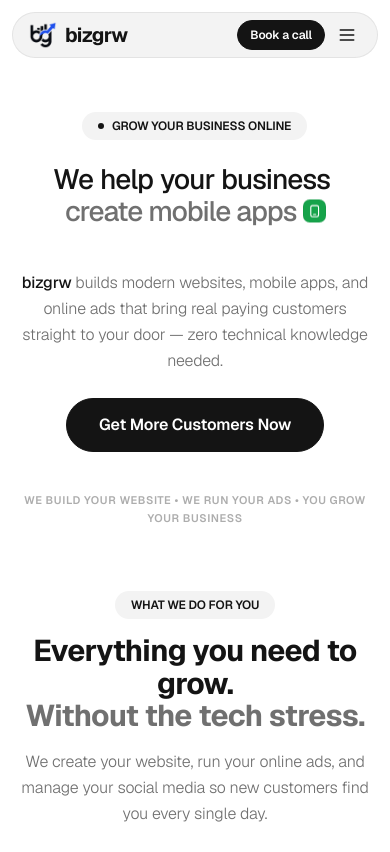
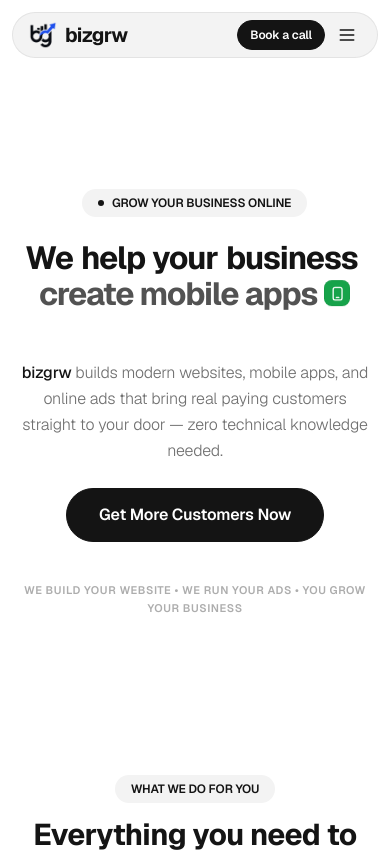
Before and after one commit to Dharsan15/bizzgroww-landingpage, a React (Vite) app: page / in a window 390 px wide. Shown: the top 852 px of the page. Built offline with nearby package versions, Linux system fonts and the light colour scheme.

Commit message:
responsiveness changes

```diff
--- a/src/components/Contact.jsx
+++ b/src/components/Contact.jsx
@@ -158,6 +158,7 @@
   return (
     <section id="contact" className="py-8 md:py-10 bg-white">
       <div className="mx-auto max-w-7xl px-4 sm:px-6 lg:px-8">
+        {/* Section Header */}
         <div className="text-center mb-10 md:mb-12">
           <span className="inline-block bg-[#f3f3f3] text-[#141414] text-xs font-semibold px-4 py-1.5 rounded-full mb-4">
             CONTACT US
--- a/src/components/Hero.jsx
+++ b/src/components/Hero.jsx
@@ -126,6 +126,13 @@
   const reduce = useReducedMotion()
   const [i, setI] = useState(0)
   const [rotated, setRotated] = useState(false)
+  const [isMobile, setIsMobile] = useState(() => (typeof window !== 'undefined' ? window.innerWidth < 768 : false))
+
+  useEffect(() => {
+    const handleResize = () => setIsMobile(window.innerWidth < 768)
+    window.addEventListener('resize', handleResize)
+    return () => window.removeEventListener('resize', handleResize)
+  }, [])
 
   // Rotation loop: pauses while tab is hidden, disabled for reduced motion
   useEffect(() => {
@@ -167,14 +174,14 @@
   return (
     <section
       id="home"
-      className="relative pt-28 pb-8 sm:pt-32 md:pt-36 md:pb-10 bg-white overflow-hidden"
+      className="relative min-h-[88svh] md:min-h-0 pt-28 pb-12 sm:pt-32 md:pt-36 md:pb-10 bg-white overflow-hidden flex flex-col justify-center md:block"
     >
       <div className="relative mx-auto max-w-6xl px-4 sm:px-6 lg:px-8 text-center flex flex-col items-center">
         {/* Eyebrow: Mobbin soft stadium pill */}
         <motion.div
-          initial={reduce ? false : { opacity: 0, filter: 'blur(8px)', y: 6 }}
+          initial={reduce ? false : { opacity: 0, filter: isMobile ? 'blur(6px)' : 'blur(8px)', y: 6 }}
           animate={{ opacity: 1, filter: 'blur(0px)', y: 0 }}
-          transition={{ duration: 0.75, ease: EASE }}
+          transition={{ duration: isMobile ? 0.5 : 0.75, ease: EASE }}
           style={{ willChange: 'filter, opacity, transform' }}
           className="inline-flex items-center gap-2 bg-[#f3f3f3] text-[#141414] text-xs font-semibold px-4 py-1.5 rounded-full mb-6 sm:mb-8"
         >
@@ -193,10 +200,10 @@
           aria-hidden="true"
           style={{
             fontFamily: "'Geist', -apple-system, sans-serif",
-            fontSize: 'clamp(28px, 6.8vw, 84px)',
-            lineHeight: 1.1,
+            fontSize: isMobile ? 'clamp(32px, 7.5vw, 86px)' : 'clamp(36px, 7.2vw, 88px)',
+            lineHeight: isMobile ? 1.08 : 1.05,
             letterSpacing: '-0.035em',
-            fontWeight: 500,
+            fontWeight: isMobile ? 700 : 500,
             maxWidth: 1250,
             width: '100%',
           }}
@@ -216,9 +223,9 @@
                     display: 'inline-block',
                     willChange: 'filter, opacity, transform',
                   }}
-                  initial={reduce ? false : { y: 16, opacity: 0, filter: 'blur(16px)' }}
+                  initial={reduce ? false : { y: isMobile ? 12 : 16, opacity: 0, filter: isMobile ? 'blur(8px)' : 'blur(16px)' }}
                   animate={{ y: 0, opacity: 1, filter: 'blur(0px)' }}
-                  transition={{ duration: 0.95, ease: EASE, delay: 0.15 + idx * 0.08 }}
+                  transition={{ duration: isMobile ? 0.55 : 0.95, ease: EASE, delay: isMobile ? (0.05 + idx * 0.05) : (0.15 + idx * 0.08) }}
                 >
                   {word}
                 </motion.span>
@@ -226,15 +233,16 @@
             ))}
           </div>
 
-          {/* Dissolving Rotating Phrase in Mobbin Muted #707070 */}
+          {/* Dissolving Rotating Phrase in Mobbin Muted */}
           <div className="hero-phrase-container">
             <AnimatePresence>
               <motion.span
                 key={i}
                 style={{
                   gridArea: '1 / 1',
-                  color: '#707070',
+                  color: isMobile ? '#525252' : '#707070',
                   display: 'block',
+                  fontWeight: isMobile ? 700 : 500,
                   willChange: 'filter, opacity, transform',
                 }}
                 initial={
@@ -242,7 +250,7 @@
                     ? false
                     : {
                         opacity: 0,
-                        filter: 'blur(16px)',
+                        filter: isMobile ? 'blur(12px)' : 'blur(16px)',
                         y: 8,
                       }
                 }
@@ -251,17 +259,17 @@
                   filter: 'blur(0px)',
                   y: 0,
                   transition: {
-                    duration: 0.7,
+                    duration: isMobile ? 0.6 : 0.7,
                     ease: EASE,
-                    delay: rotated ? 0.15 : 0.45,
+                    delay: rotated ? 0.15 : (isMobile ? 0.28 : 0.45),
                   },
                 }}
                 exit={{
                   opacity: 0,
-                  filter: 'blur(16px)',
+                  filter: isMobile ? 'blur(12px)' : 'blur(16px)',
                   y: -8,
                   transition: {
-                    duration: 0.5,
+                    duration: isMobile ? 0.45 : 0.5,
                     ease: EASE,
                   },
                 }}
@@ -303,9 +311,9 @@
 
         {/* Subtitle: Clean light weight counterpoint to heading */}
         <motion.p
-          initial={reduce ? false : { opacity: 0, y: 14, filter: 'blur(10px)' }}
+          initial={reduce ? false : { opacity: 0, y: isMobile ? 10 : 14, filter: isMobile ? 'blur(8px)' : 'blur(10px)' }}
           animate={{ opacity: 1, y: 0, filter: 'blur(0px)' }}
-          transition={{ duration: 0.9, ease: EASE, delay: 0.85 }}
+          transition={{ duration: isMobile ? 0.55 : 0.9, ease: EASE, delay: isMobile ? 0.35 : 0.85 }}
           style={{ willChange: 'filter, opacity, transform' }}
           className="mt-2 sm:mt-4 text-base sm:text-lg md:text-xl font-[300] text-[#707070] leading-relaxed max-w-2xl mx-auto"
         >
@@ -314,9 +322,9 @@
 
         {/* Primary Action Button — Ink Black Stadium Pill */}
         <motion.div
-          initial={reduce ? false : { opacity: 0, y: 12, filter: 'blur(8px)' }}
+          initial={reduce ? false : { opacity: 0, y: isMobile ? 10 : 12, filter: isMobile ? 'blur(6px)' : 'blur(8px)' }}
           animate={{ opacity: 1, y: 0, filter: 'blur(0px)' }}
-          transition={{ duration: 0.85, ease: EASE, delay: 1.05 }}
+          transition={{ duration: isMobile ? 0.55 : 0.85, ease: EASE, delay: isMobile ? 0.45 : 1.05 }}
           style={{ willChange: 'filter, opacity, transform' }}
           className="flex items-center justify-center mt-6 sm:mt-8"
         >
@@ -330,9 +338,9 @@
 
         {/* Bottom Kicker in Muted Gray */}
         <motion.p
-          initial={reduce ? false : { opacity: 0, filter: 'blur(6px)' }}
+          initial={reduce ? false : { opacity: 0, filter: isMobile ? 'blur(4px)' : 'blur(6px)' }}
           animate={{ opacity: 1, filter: 'blur(0px)' }}
-          transition={{ duration: 0.85, ease: EASE, delay: 1.25 }}
+          transition={{ duration: isMobile ? 0.55 : 0.85, ease: EASE, delay: isMobile ? 0.55 : 1.25 }}
           style={{ willChange: 'filter, opacity, transform' }}
           className="mt-10 sm:mt-14 text-[11px] sm:text-xs font-semibold tracking-wider text-[#adadad] uppercase max-w-md sm:max-w-none mx-auto leading-relaxed"
         >
--- a/src/components/Process.jsx
+++ b/src/components/Process.jsx
@@ -1,3 +1,8 @@
+import { useState, useEffect } from 'react'
+import { motion } from 'framer-motion'
+
+const EASE = [0.16, 1, 0.3, 1]
+
 const steps = [
   {
     num: '01',
@@ -26,9 +31,23 @@
 ]
 
 export default function Process() {
+  const [isMobile, setIsMobile] = useState(() => (typeof window !== 'undefined' ? window.innerWidth < 768 : false))
+
+  useEffect(() => {
+    const handleResize = () => setIsMobile(window.innerWidth < 768)
+    window.addEventListener('resize', handleResize)
+    return () => window.removeEventListener('resize', handleResize)
+  }, [])
+
   return (
     <section id="process" className="py-8 md:py-10 bg-white">
       <div className="mx-auto max-w-7xl px-4 sm:px-6 lg:px-8 text-center">
+        <motion.div
+          initial={isMobile ? { opacity: 0, y: 32 } : false}
+          whileInView={isMobile ? { opacity: 1, y: 0 } : false}
+          viewport={isMobile ? { once: true, amount: 0.25 } : undefined}
+          transition={{ duration: 0.65, ease: EASE }}
+        >
           <span className="inline-block bg-[#f3f3f3] text-[#141414] text-xs font-semibold px-4 py-1.5 rounded-full mb-4">
             HOW IT WORKS
           </span>
@@ -41,12 +60,17 @@
           <p className="mt-4 text-base sm:text-lg font-[300] text-[#707070] max-w-2xl mx-auto mb-10 md:mb-12 leading-relaxed">
             A simple, stress-free process to take your business online and bring in new customers.
           </p>
+        </motion.div>
 
         {/* 4-Step Grid — Mobbin 24px cards with hairline outlines */}
         <div className="grid grid-cols-1 sm:grid-cols-2 lg:grid-cols-4 gap-5 text-left">
           {steps.map((s, i) => (
-            <div
+            <motion.div
               key={i}
+              initial={isMobile ? { opacity: 0, y: 24 } : false}
+              whileInView={isMobile ? { opacity: 1, y: 0 } : false}
+              viewport={isMobile ? { once: true, amount: 0.15 } : undefined}
+              transition={{ duration: 0.55, ease: EASE, delay: i * 0.08 }}
               className="card-mobbin flex flex-col justify-between"
             >
               <div>
@@ -71,7 +95,7 @@
                 <span>Phase {i + 1}</span>
                 <span>Step {i + 1} of 4 →</span>
               </div>
-            </div>
+            </motion.div>
           ))}
         </div>
       </div>
--- a/src/components/Services.jsx
+++ b/src/components/Services.jsx
@@ -1,3 +1,8 @@
+import { useState, useEffect } from 'react'
+import { motion } from 'framer-motion'
+
+const EASE = [0.16, 1, 0.3, 1]
+
 const featureCards = [
   {
     title: 'Website',
@@ -52,12 +57,26 @@
 ]
 
 export default function Services() {
+  const [isMobile, setIsMobile] = useState(() => (typeof window !== 'undefined' ? window.innerWidth < 768 : false))
+
+  useEffect(() => {
+    const handleResize = () => setIsMobile(window.innerWidth < 768)
+    window.addEventListener('resize', handleResize)
+    return () => window.removeEventListener('resize', handleResize)
+  }, [])
+
   return (
     <section id="services" className="py-8 md:py-10 bg-white">
       <div className="mx-auto max-w-7xl px-4 sm:px-6 lg:px-8">
 
         {/* Section Header */}
-        <div className="text-center mb-10 md:mb-12">
+        <motion.div
+          initial={isMobile ? { opacity: 0, y: 32 } : false}
+          whileInView={isMobile ? { opacity: 1, y: 0 } : false}
+          viewport={isMobile ? { once: true, amount: 0.25 } : undefined}
+          transition={{ duration: 0.65, ease: EASE }}
+          className="text-center mb-10 md:mb-12"
+        >
           <span className="inline-block bg-[#f3f3f3] text-[#141414] text-xs font-semibold px-4 py-1.5 rounded-full mb-4">
             WHAT WE DO FOR YOU
           </span>
@@ -70,13 +89,17 @@
           <p className="mt-4 text-base sm:text-lg font-[300] text-[#707070] max-w-2xl mx-auto leading-relaxed">
             We create your website, run your online ads, and manage your social media so new customers find you every single day.
           </p>
-        </div>
+        </motion.div>
 
         {/* 5 Card Grid — Mobbin 24px rounded corners, #f0f0f0 hairline border */}
         <div className="grid grid-cols-1 sm:grid-cols-2 lg:grid-cols-5 gap-5 mb-8 md:mb-10">
           {featureCards.map((f, i) => (
-            <div
+            <motion.div
               key={i}
+              initial={isMobile ? { opacity: 0, y: 24 } : false}
+              whileInView={isMobile ? { opacity: 1, y: 0 } : false}
+              viewport={isMobile ? { once: true, amount: 0.15 } : undefined}
+              transition={{ duration: 0.55, ease: EASE, delay: i * 0.08 }}
               className="card-mobbin flex flex-col justify-between"
             >
               <div>
@@ -96,12 +119,18 @@
                   {f.tag}
                 </span>
               </div>
-            </div>
+            </motion.div>
           ))}
         </div>
 
         {/* Simple Online Growth Section — 2-Column with Modern Floating Outcome Cards */}
-        <div className="card-soft relative overflow-hidden p-6 sm:p-10 lg:p-14">
+        <motion.div
+          initial={isMobile ? { opacity: 0, y: 32 } : false}
+          whileInView={isMobile ? { opacity: 1, y: 0 } : false}
+          viewport={isMobile ? { once: true, amount: 0.15 } : undefined}
+          transition={{ duration: 0.7, ease: EASE }}
+          className="card-soft relative overflow-hidden p-6 sm:p-10 lg:p-14"
+        >
           <div className="grid grid-cols-1 lg:grid-cols-12 gap-10 lg:gap-12 items-center">
             {/* Left Column: Content */}
             <div className="lg:col-span-6 flex flex-col items-start text-left">
@@ -252,7 +281,7 @@
               </div>
             </div>
           </div>
-        </div>
+        </motion.div>
 
       </div>
     </section>
```
Lines whose indentation alone changed are shown as unchanged.
